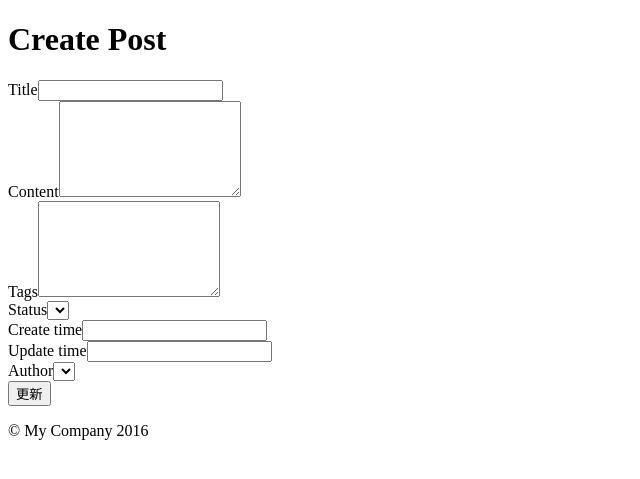
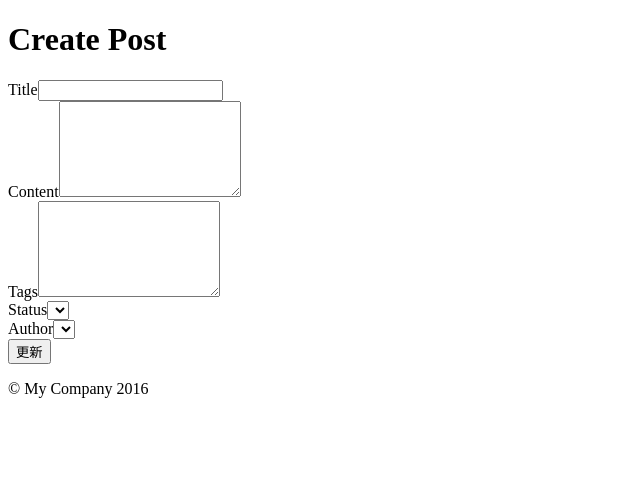
Before and after one commit to ipuxin/iblogh, a Yii app: template backend/views/post/create.php in a window 1280 px wide. Shown: the top 479 px of the page, without its empty margins (0-640 px from the left). Run offline with PHP 8.4 and a stand-in for Yii, Linux system fonts and the light colour scheme; the template is opened without the code that fills it, so the values that code supplies are empty; form fields are guessed from the names that the template uses; some libraries are stand-ins or nearby versions.

Commit message:
后台_更新文章_控制器中更新时间,存放业务逻辑_方便但不符合mvc

```diff
--- a/backend/views/post/_form.php
+++ b/backend/views/post/_form.php
@@ -61,10 +61,6 @@ use common\models\Adminuser;
                         ->indexBy('id')
                         ->column(), ['prompt' => '请选择状态']) ?>
 
-    <?= $form->field($model, 'create_time')->textInput() ?>
-
-    <?= $form->field($model, 'update_time')->textInput() ?>
-
     <?= $form->field($model, 'author_id')->dropDownList(Adminuser::find()
                         ->select(['nickname', 'id'])
                         ->indexBy('id')
```
Also changed, not shown: backend/controllers/PostController.php (+16 -0 lines).
